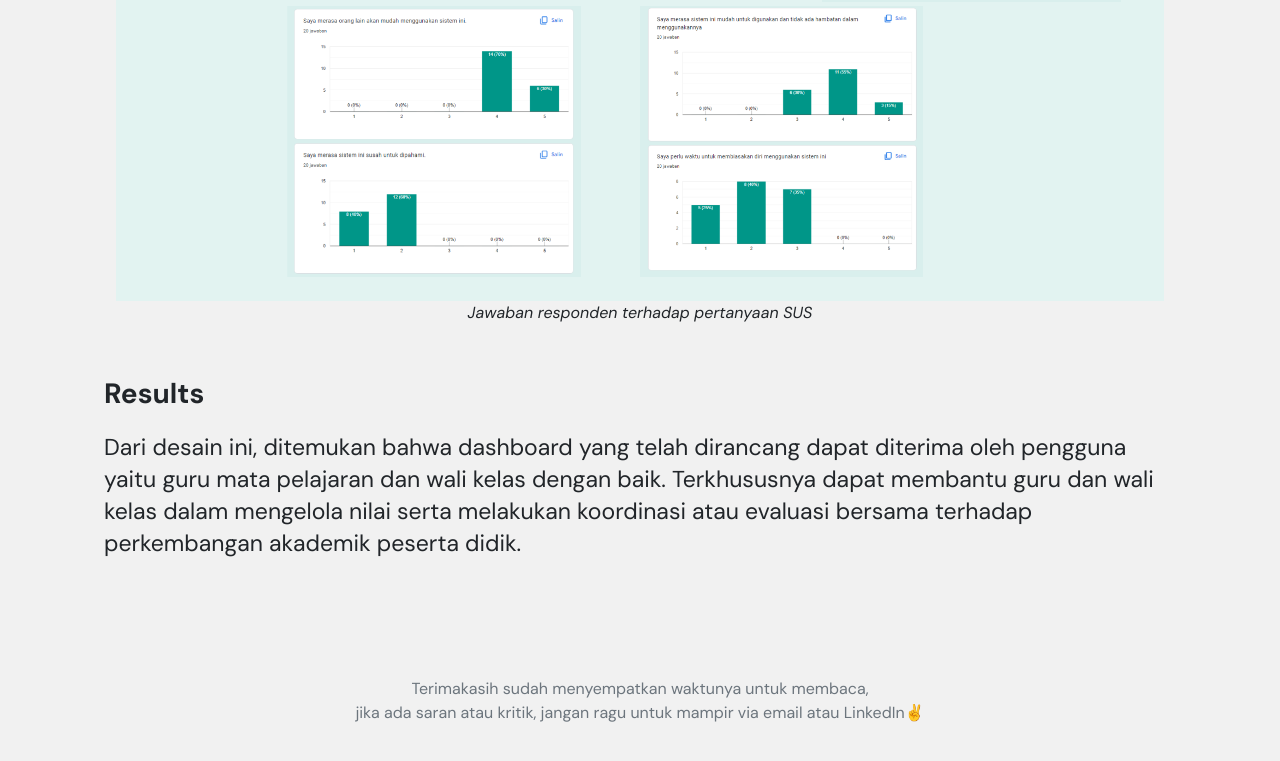
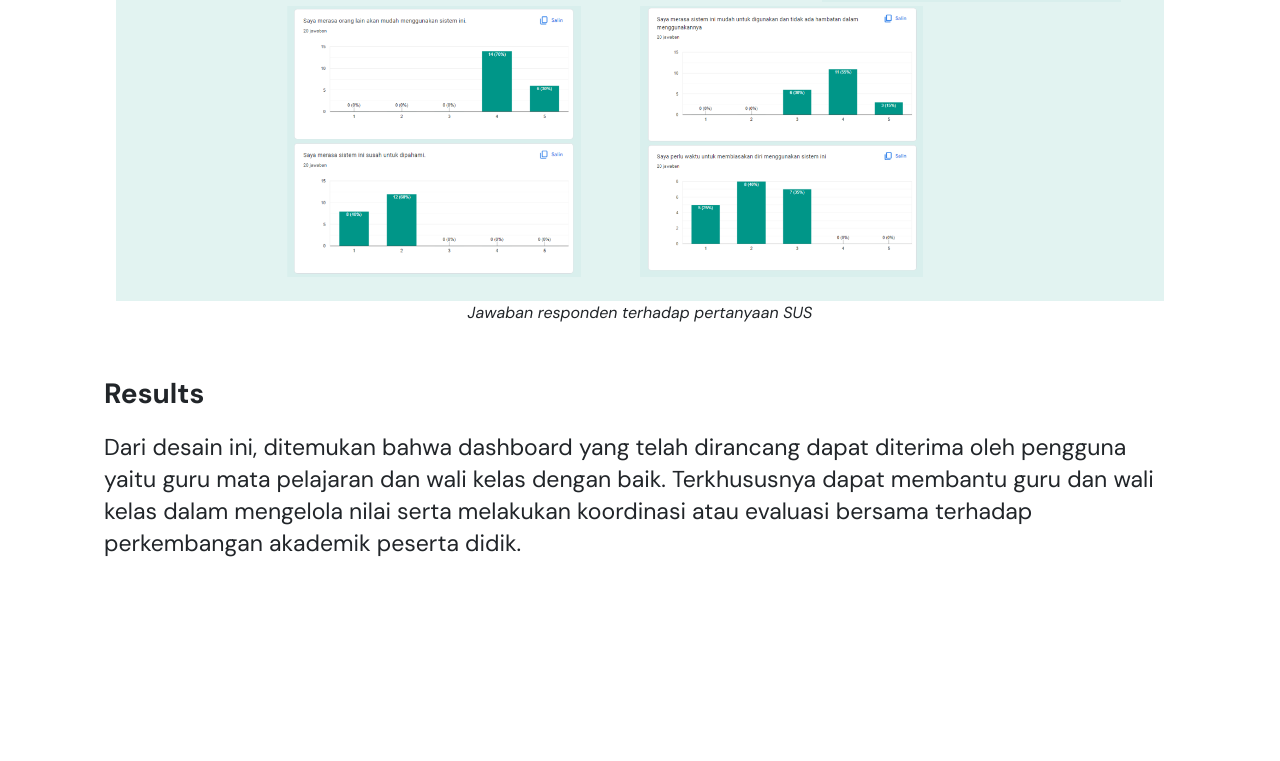
Before and after one commit to friendlyhulu/friendlyhulu.github.io, a plain HTML site: page dashboard.html in a window 1280 px wide. Shown: the part 7602-8363 px from the top of the page. After the commit the page ends 8293 px from the top, so only its background shows below. Drawn offline with nearby package versions, Linux system fonts and the light colour scheme.

Commit message:
update portfolio

```diff
--- a/dashboard.html
+++ b/dashboard.html
@@ -14,7 +14,7 @@
   <link rel="stylesheet" href="/style.css">
 </head>
 
-<body onload="myFunction()" style="margin:0;">
+<body onload="myFunction()" style="margin:0; background: white;">
   <div id="loader"></div>
   <main>
     <div id="myDiv" class="animate-bottom" style="display: none;">
@@ -214,9 +214,6 @@
             <br>
             <br>
             <br>
-            <p class="text-center text-muted" style="padding-top: 30px;">Terimakasih sudah menyempatkan waktunya
-              untuk membaca, <br>jika ada saran atau kritik, jangan ragu untuk mampir via email atau LinkedIn✌️
-            </p>
           </div>
         </div>
       </div>
```
Also changed, not shown: index.html (+1 -0 lines), maribelajar.html (+1 -1 lines).
